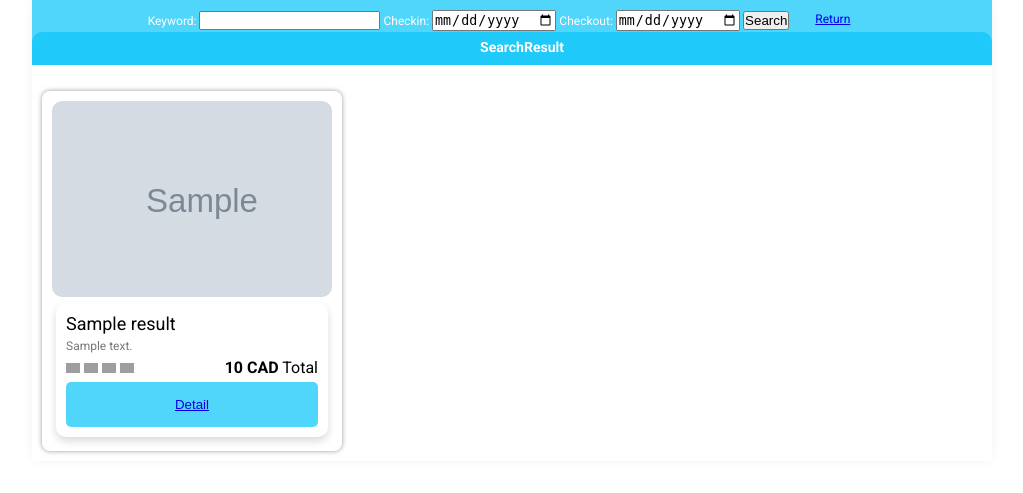
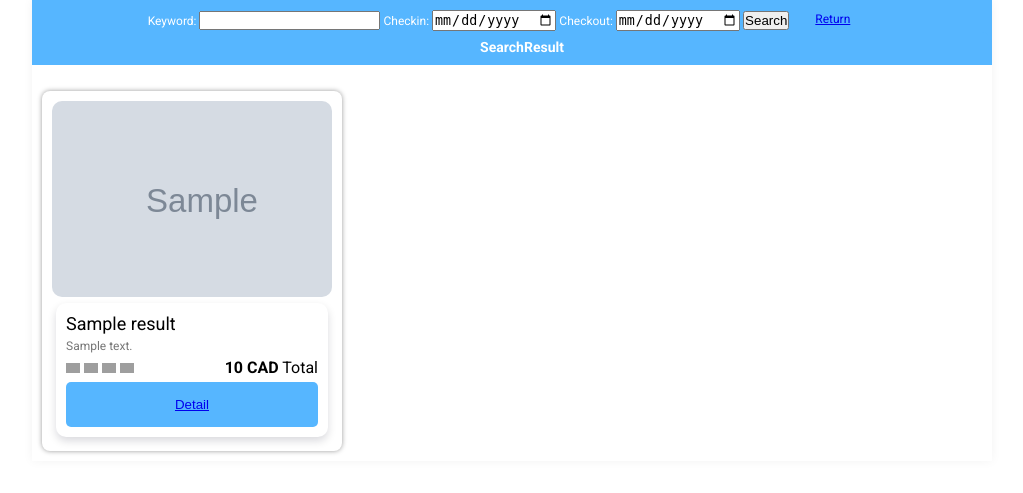
Before and after one commit to Software-Engineering-Seven-Group/ICDESystem, a Flask app: template webapp/templates/search2.html in a window 1280 px wide. Shown: the top 493 px of the page, without its empty margins (128-1151 px from the left). Run offline with Flask 3, Linux system fonts and the light colour scheme; the template is opened without the code that fills it: most values are stand-ins (such as "Sample title", 1, 10 or a date in 2020); grey boxes marked "Sample" are stand-in pictures; grey boxes are pictures that could not be loaded.

Commit message:
Update Search Function

```diff
--- a/webapp/search.py
+++ b/webapp/search.py
@@ -17,7 +17,7 @@ def search():
         Keyword = request.form['Keyword']
         checkin = request.form['checkin']
         checkout = request.form['checkout']
-        exist_data = hotels.find({"Location": {"$regex": Keyword, "$options": 'i'}}).limit(9)
+        exist_data = hotels.find({"Location": {"$regex": Keyword, "$options": 'i'},"CheckIn":checkin,"CheckOut":checkout}).limit(9)
         exist_datas = list(copy.deepcopy(exist_data))
         list_num = len(exist_datas)
         if list_num > 0:
@@ -36,6 +36,8 @@ def search():
                 # print(each_data['location'])
                 insert_data = {
                     'Hotel_name': each_data['displayName']['text'],
+                    'CheckIn':checkin,
+                    'CheckOut':checkout,
                     'Location': each_data['location']['displayLocation'],
                     'Images': 'https://cf.bstatic.com' +
                               each_data['basicPropertyData']['photos']['main']['highResJpegUrl']['relativeUrl'],
@@ -48,7 +50,7 @@ def search():
                 print(insert_data)
                 hotels.insert_one(insert_data)
         # flash('搜索成功')
-        exist_data = hotels.find({"Location": {"$regex": Keyword, "$options": 'i' }}).limit(9)
+        exist_data = hotels.find({"Location": {"$regex": Keyword, "$options": 'i'},"CheckIn":checkin,"CheckOut":checkout}).limit(9)
         exist_datas = list(copy.deepcopy(exist_data))
         print(exist_datas)
         # exist_datas = copy.deepcopy(exist_data)
--- a/webapp/static/assets/css/SearchHotelStyle.css
+++ b/webapp/static/assets/css/SearchHotelStyle.css
@@ -19,7 +19,7 @@ ul {
   position: relative;
   height: 45px;
   padding: 10px;
-  background: #51D6FB;
+  background: #56B6FF;
   color: #FFFFFF;
   font-size: 12px;
   font-family: "Roboto", sans-serif;
@@ -43,7 +43,7 @@ ul {
   content: "";
   width: 100%;
   border-radius: 10px 10px 0 0;
-  background: #1fcafa;
+  background: #56B6FF;
   height: 100%;
   display: block;
   position: absolute;
@@ -114,7 +114,7 @@ ul {
   padding: 15px;
   border: none;
   border-radius: 5px;
-  background: #51D6FB;
+  background: #56B6FF;
   color: #FFFFFF;
 }
 .cards .card__details button:focus {
```
